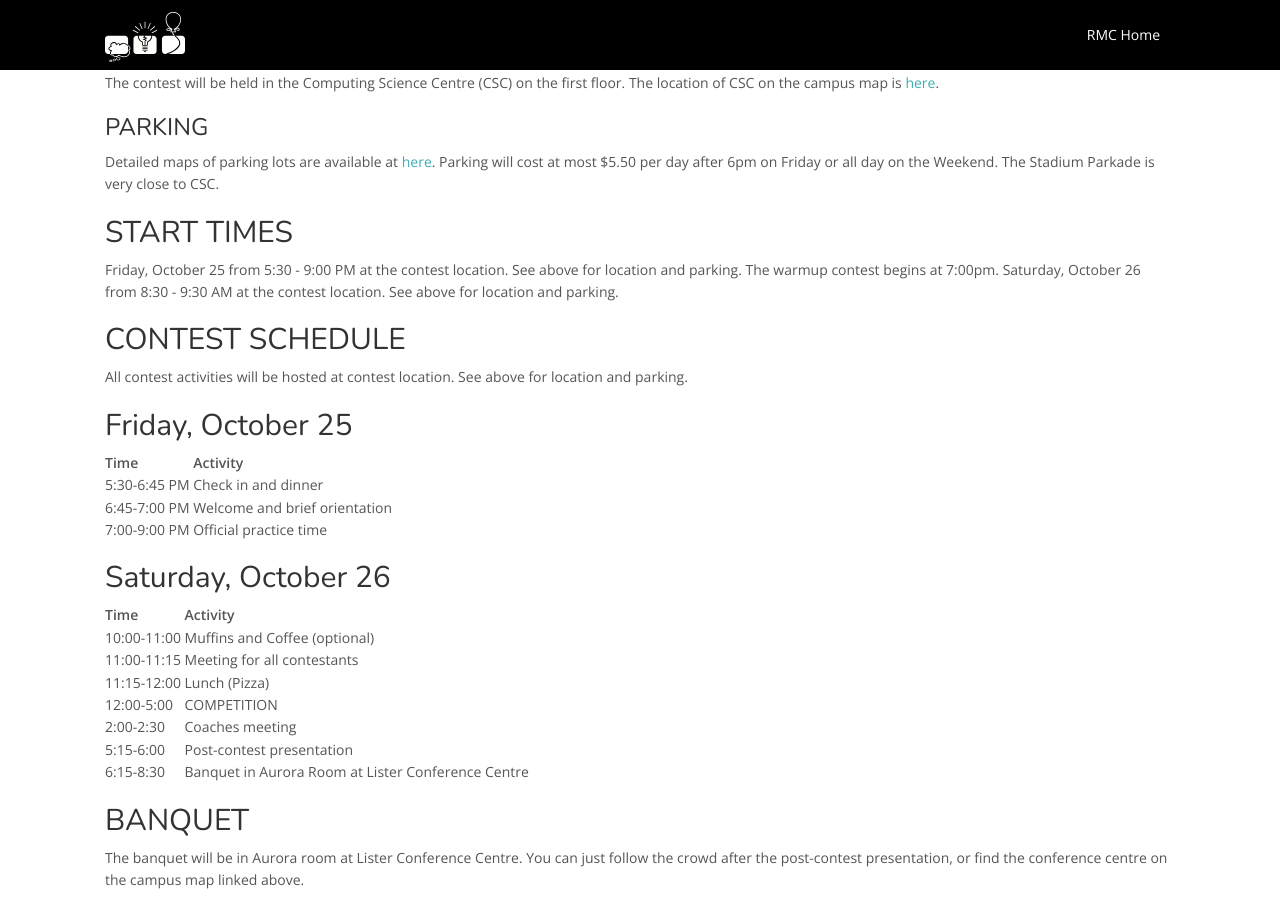
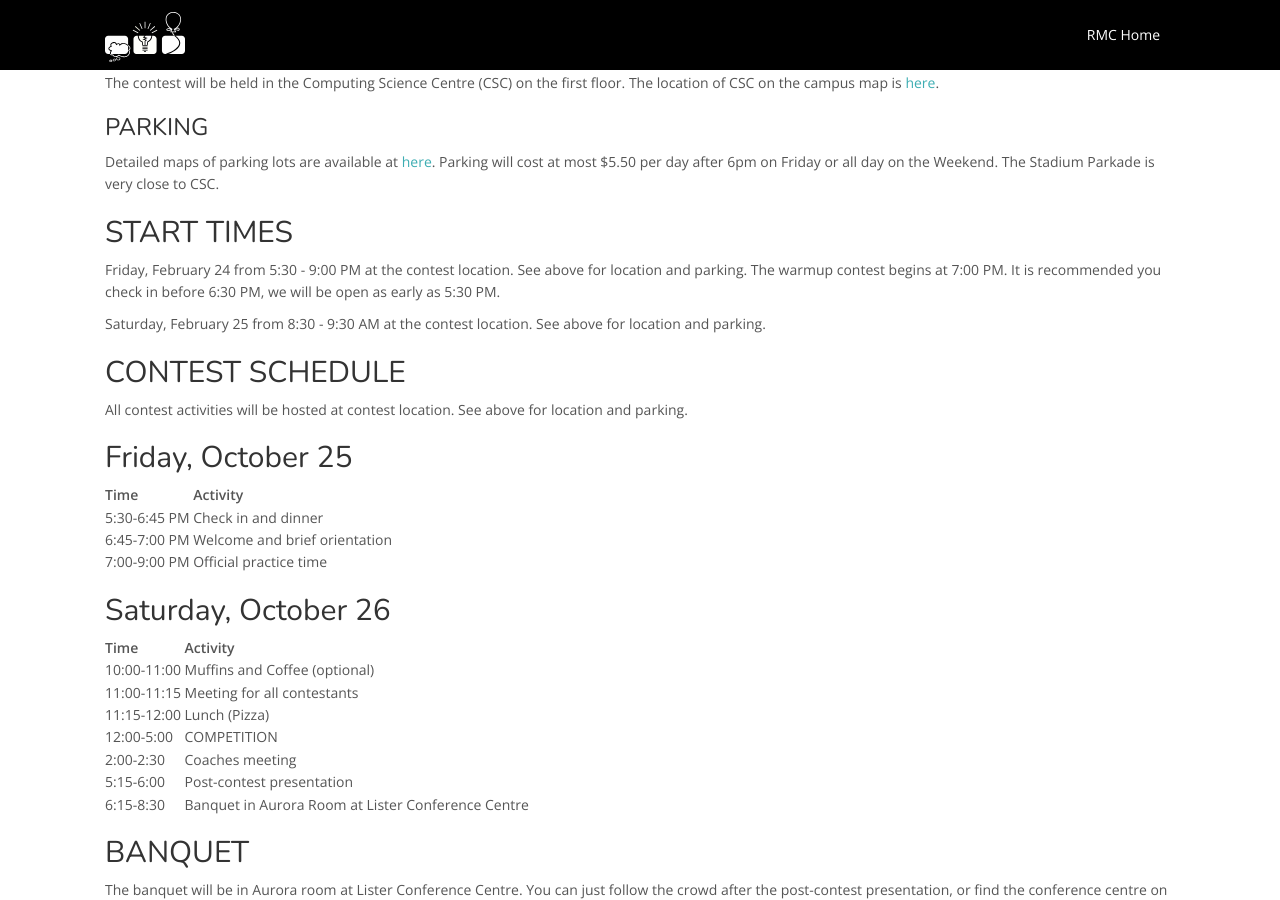
Before and after one commit to icpc/na-rocky-mountain-web, a Jekyll site: the page built from docs/alberta/index.md, in a window 1280 px wide and 900 px high, scrolled down 340 px. Built offline with Jekyll 4.4.1, drawn with Linux system fonts in a browser that asks for light colours; nearby versions of some CDN libraries; our own code applies the rules of GitHub Pages for plain Markdown files.

Commit message:
ualberta info update

```diff
--- a/docs/alberta/index.md
+++ b/docs/alberta/index.md
@@ -21,8 +21,9 @@ Detailed maps of parking lots are available at [here](https://www.ualberta.ca/pa
 
 ## START TIMES
 
-Friday, October 25 from 5:30 - 9:00 PM at the contest location. See above for location and parking. The warmup contest begins at 7:00pm.
-Saturday, October 26 from 8:30 - 9:30 AM at the contest location. See above for location and parking.
+Friday, February 24 from 5:30 - 9:00 PM at the contest location. See above for location and parking. The warmup contest begins at 7:00 PM. It is recommended you check in before 6:30 PM, we will be open as early as 5:30 PM.
+
+Saturday, February 25 from 8:30 - 9:30 AM at the contest location. See above for location and parking.
 
 ## CONTEST SCHEDULE
 
```
